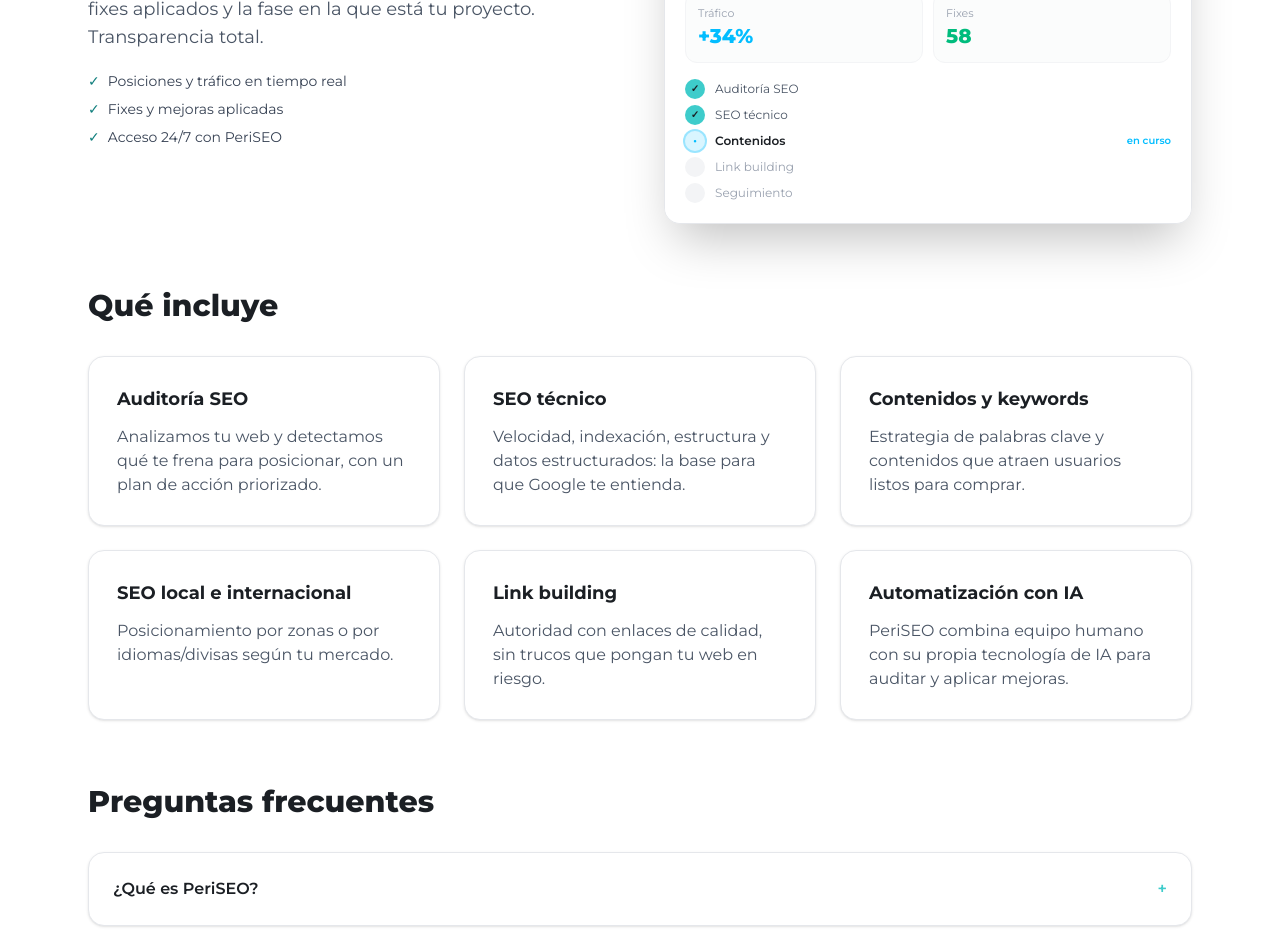
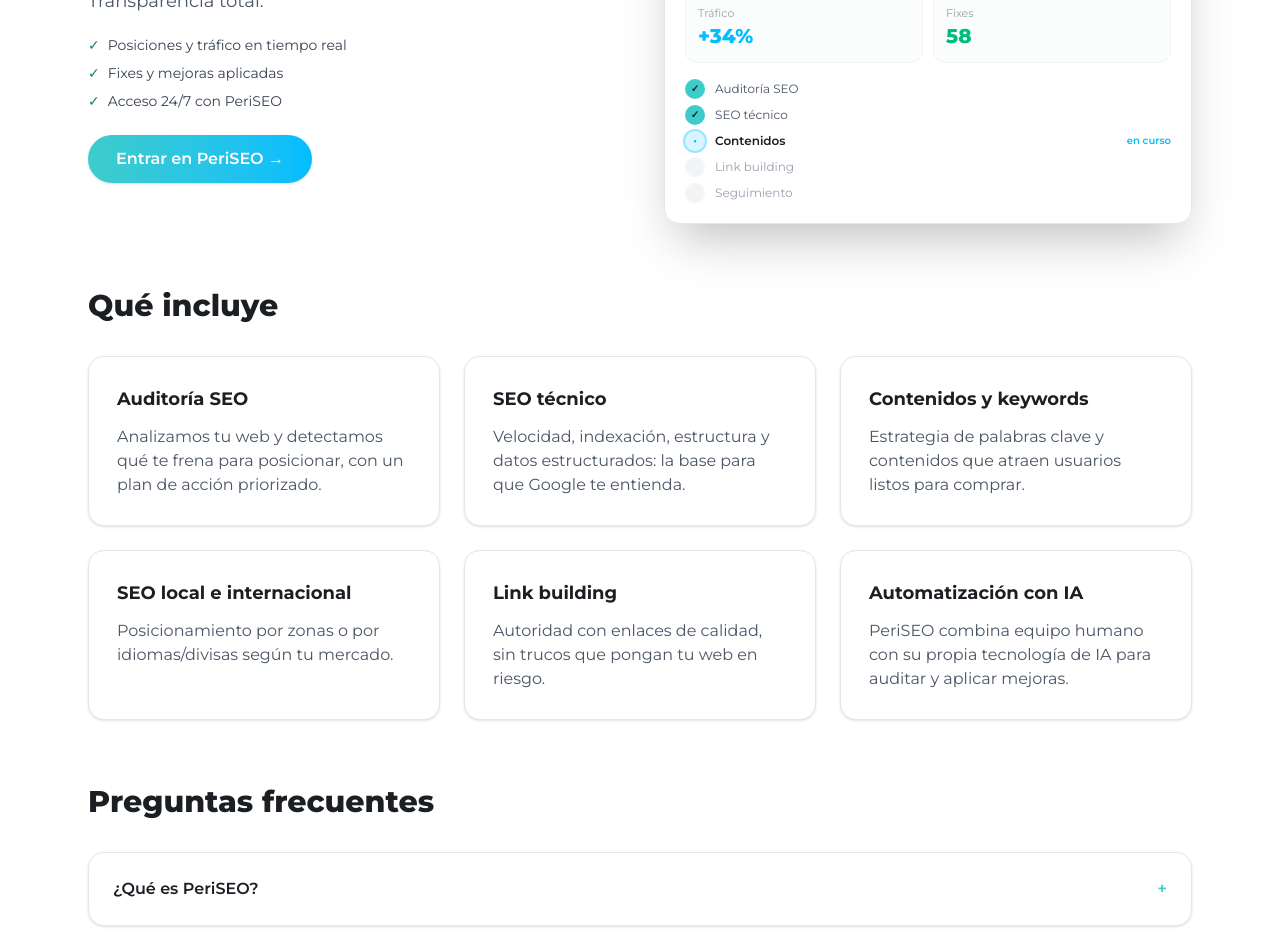
Before and after one commit to PeriCod4/peridigital, a Next.js app: page /seo in a window 1280 px wide. Shown: the part 1760-2692 px from the top of the page. Built offline with nearby package versions, Linux system fonts and the light colour scheme.

Commit message:
feat(seo): botón a PeriSEO en la sección del panel en tiempo real

```diff
--- a/app/seo/page.tsx
+++ b/app/seo/page.tsx
@@ -131,6 +131,14 @@
                   <li className="flex items-center gap-2"><span className="text-brand-text">✓</span> Fixes y mejoras aplicadas</li>
                   <li className="flex items-center gap-2"><span className="text-brand-text">✓</span> Acceso 24/7 con PeriSEO</li>
                 </ul>
+                <a
+                  href={SITE.periseo}
+                  target="_blank"
+                  rel="noopener noreferrer"
+                  className="mt-6 inline-flex items-center gap-2 rounded-full bg-gradient-to-r from-brand to-accent px-7 py-3 font-semibold text-white shadow-sm transition-transform hover:scale-105"
+                >
+                  Entrar en PeriSEO →
+                </a>
               </div>
             </Reveal>
             <Reveal direction="left" delay={0.1}>
```
